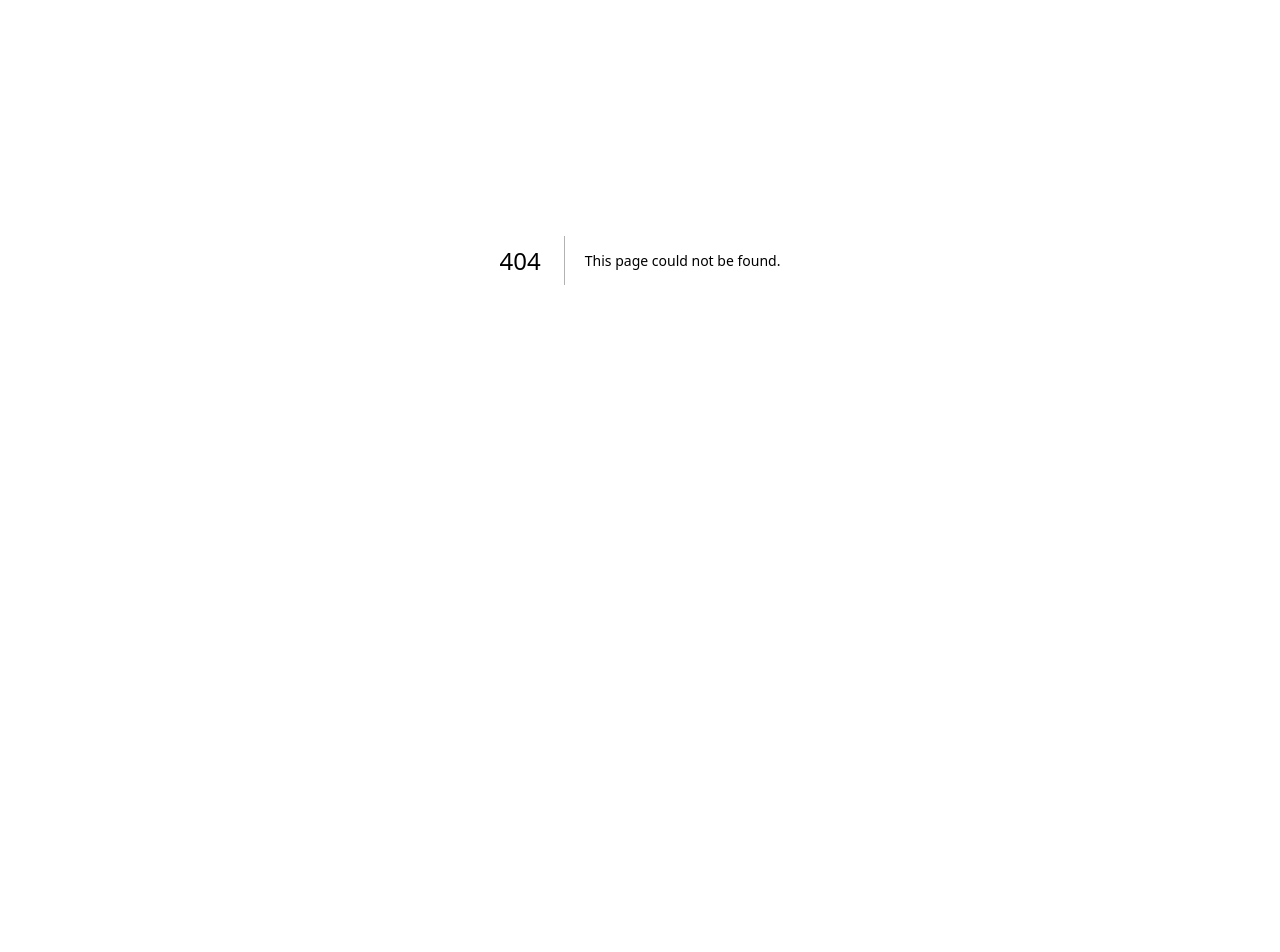
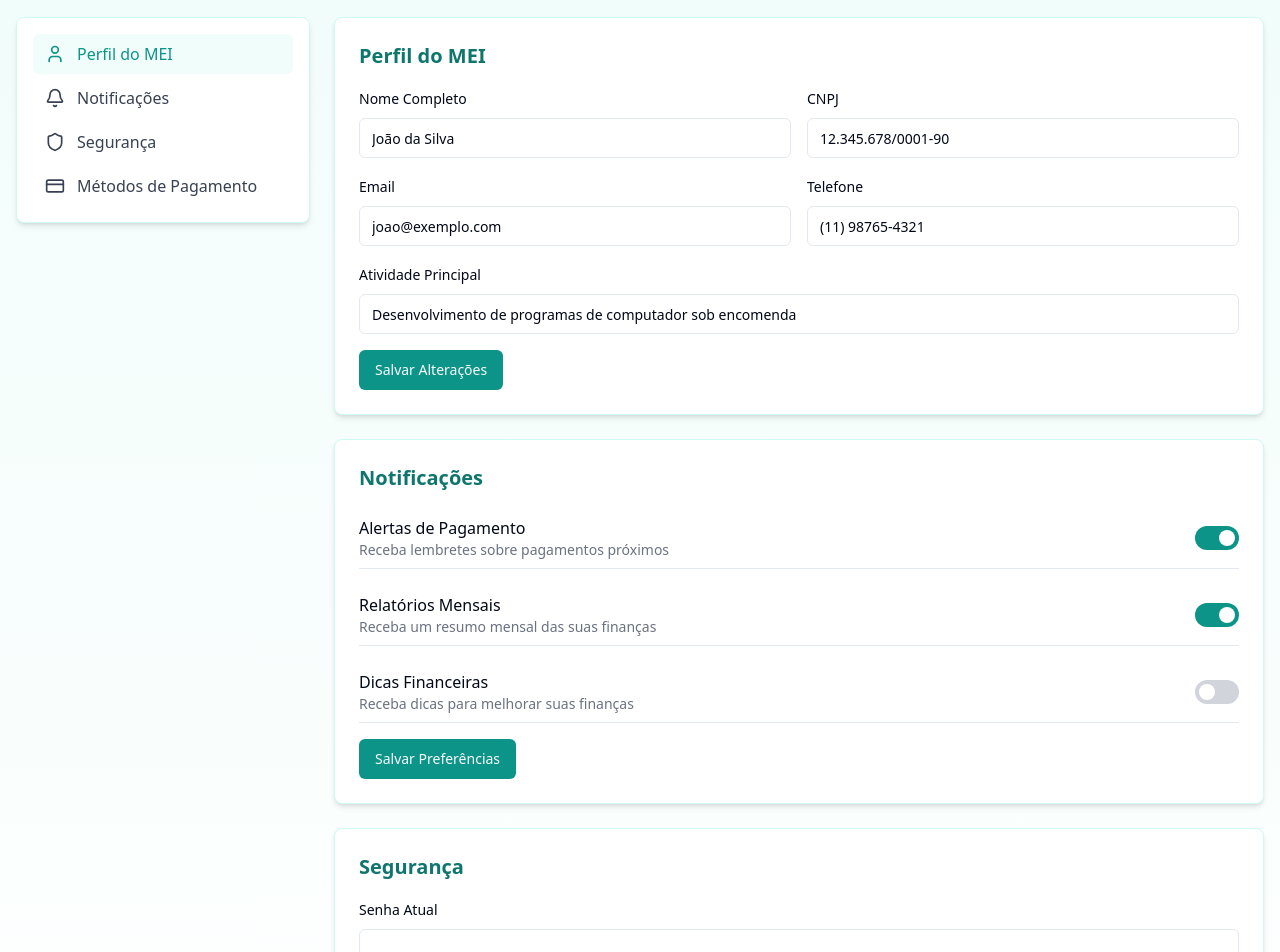
Before and after one commit to ryamsoares-s/rymei, a Next.js app in the folder frontend/: page /configuracoes in a window 1280 px wide. Before the commit this address had no page. Shown: the part 140-1092 px from the top of the page. Before the commit the page ends 800 px from the top, so only its background shows below. Built offline with nearby package versions, Linux system fonts and the light colour scheme.

Commit message:
Add page configurações

```diff
--- /dev/null
+++ b/frontend/app/configuracoes/page.tsx
@@ -0,0 +1,190 @@
+// app/configuracoes/page.tsx
+import { Navbar } from "@/components/navbar";
+import { Button } from "@/components/ui/button";
+import { Input } from "@/components/ui/input";
+import { Label } from "@/components/ui/label";
+import { RadioGroup, RadioGroupItem } from "@/components/ui/radio-group";
+import { User, Bell, Shield, CreditCard } from "lucide-react";
+
+export default function ConfiguracoesPage() {
+  return (
+    <div className="min-h-screen bg-gradient-to-b from-teal-50 to-white">
+      <Navbar />
+
+      <div className="container mx-auto px-4 py-8">
+        <h1 className="text-3xl font-bold text-teal-800 mb-6">Configurações</h1>
+
+        <div className="grid grid-cols-1 lg:grid-cols-4 gap-6">
+          <div className="lg:col-span-1">
+            <div className="bg-white rounded-lg shadow-md border border-teal-100 p-4 sticky top-24">
+              <nav className="space-y-1">
+                <a
+                  href="#perfil"
+                  className="flex items-center px-3 py-2 text-teal-600 bg-teal-50 rounded-md"
+                >
+                  <User className="mr-3 h-5 w-5" />
+                  <span>Perfil do MEI</span>
+                </a>
+                <a
+                  href="#notificacoes"
+                  className="flex items-center px-3 py-2 text-gray-700 hover:bg-gray-50 rounded-md"
+                >
+                  <Bell className="mr-3 h-5 w-5" />
+                  <span>Notificações</span>
+                </a>
+                <a
+                  href="#seguranca"
+                  className="flex items-center px-3 py-2 text-gray-700 hover:bg-gray-50 rounded-md"
+                >
+                  <Shield className="mr-3 h-5 w-5" />
+                  <span>Segurança</span>
+                </a>
+                <a
+                  href="#pagamento"
+                  className="flex items-center px-3 py-2 text-gray-700 hover:bg-gray-50 rounded-md"
+                >
+                  <CreditCard className="mr-3 h-5 w-5" />
+                  <span>Métodos de Pagamento</span>
+                </a>
+              </nav>
+            </div>
+          </div>
+
+          <div className="lg:col-span-3 space-y-6">
+            <div
+              id="perfil"
+              className="bg-white rounded-lg shadow-md border border-teal-100 p-6"
+            >
+              <h2 className="text-xl font-semibold text-teal-700 mb-4">
+                Perfil do MEI
+              </h2>
+
+              <div className="space-y-4">
+                <div className="grid grid-cols-1 md:grid-cols-2 gap-4">
+                  <div className="space-y-2">
+                    <Label htmlFor="nome">Nome Completo</Label>
+                    <Input id="nome" defaultValue="João da Silva" />
+                  </div>
+
+                  <div className="space-y-2">
+                    <Label htmlFor="cnpj">CNPJ</Label>
+                    <Input id="cnpj" defaultValue="12.345.678/0001-90" />
+                  </div>
+                </div>
+
+                <div className="grid grid-cols-1 md:grid-cols-2 gap-4">
+                  <div className="space-y-2">
+                    <Label htmlFor="email">Email</Label>
+                    <Input
+                      id="email"
+                      type="email"
+                      defaultValue="joao@exemplo.com"
+                    />
+                  </div>
+
+                  <div className="space-y-2">
+                    <Label htmlFor="telefone">Telefone</Label>
+                    <Input id="telefone" defaultValue="(11) 98765-4321" />
+                  </div>
+                </div>
+
+                <div className="space-y-2">
+                  <Label htmlFor="atividade">Atividade Principal</Label>
+                  <Input
+                    id="atividade"
+                    defaultValue="Desenvolvimento de programas de computador sob encomenda"
+                  />
+                </div>
+
+                <Button className="bg-teal-600 hover:bg-teal-700">
+                  Salvar Alterações
+                </Button>
+              </div>
+            </div>
+
+            <div
+              id="notificacoes"
+              className="bg-white rounded-lg shadow-md border border-teal-100 p-6"
+            >
+              <h2 className="text-xl font-semibold text-teal-700 mb-4">
+                Notificações
+              </h2>
+
+              <div className="space-y-4">
+                <div className="flex items-center justify-between py-2 border-b">
+                  <div>
+                    <h3 className="font-medium">Alertas de Pagamento</h3>
+                    <p className="text-sm text-gray-500">
+                      Receba lembretes sobre pagamentos próximos
+                    </p>
+                  </div>
+                  <div className="h-6 w-11 bg-teal-600 rounded-full relative cursor-pointer">
+                    <span className="absolute right-1 top-1 bg-white h-4 w-4 rounded-full"></span>
+                  </div>
+                </div>
+
+                <div className="flex items-center justify-between py-2 border-b">
+                  <div>
+                    <h3 className="font-medium">Relatórios Mensais</h3>
+                    <p className="text-sm text-gray-500">
+                      Receba um resumo mensal das suas finanças
+                    </p>
+                  </div>
+                  <div className="h-6 w-11 bg-teal-600 rounded-full relative cursor-pointer">
+                    <span className="absolute right-1 top-1 bg-white h-4 w-4 rounded-full"></span>
+                  </div>
+                </div>
+
+                <div className="flex items-center justify-between py-2 border-b">
+                  <div>
+                    <h3 className="font-medium">Dicas Financeiras</h3>
+                    <p className="text-sm text-gray-500">
+                      Receba dicas para melhorar suas finanças
+                    </p>
+                  </div>
+                  <div className="h-6 w-11 bg-gray-300 rounded-full relative cursor-pointer">
+                    <span className="absolute left-1 top-1 bg-white h-4 w-4 rounded-full"></span>
+                  </div>
+                </div>
+
+                <Button className="bg-teal-600 hover:bg-teal-700">
+                  Salvar Preferências
+                </Button>
+              </div>
+            </div>
+
+            <div
+              id="seguranca"
+              className="bg-white rounded-lg shadow-md border border-teal-100 p-6"
+            >
+              <h2 className="text-xl font-semibold text-teal-700 mb-4">
+                Segurança
+              </h2>
+
+              <div className="space-y-4">
+                <div className="space-y-2">
+                  <Label htmlFor="senha-atual">Senha Atual</Label>
+                  <Input id="senha-atual" type="password" />
+                </div>
+
+                <div className="space-y-2">
+                  <Label htmlFor="nova-senha">Nova Senha</Label>
+                  <Input id="nova-senha" type="password" />
+                </div>
+
+                <div className="space-y-2">
+                  <Label htmlFor="confirmar-senha">Confirmar Nova Senha</Label>
+                  <Input id="confirmar-senha" type="password" />
+                </div>
+
+                <Button className="bg-teal-600 hover:bg-teal-700">
+                  Alterar Senha
+                </Button>
+              </div>
+            </div>
+          </div>
+        </div>
+      </div>
+    </div>
+  );
+}
```
